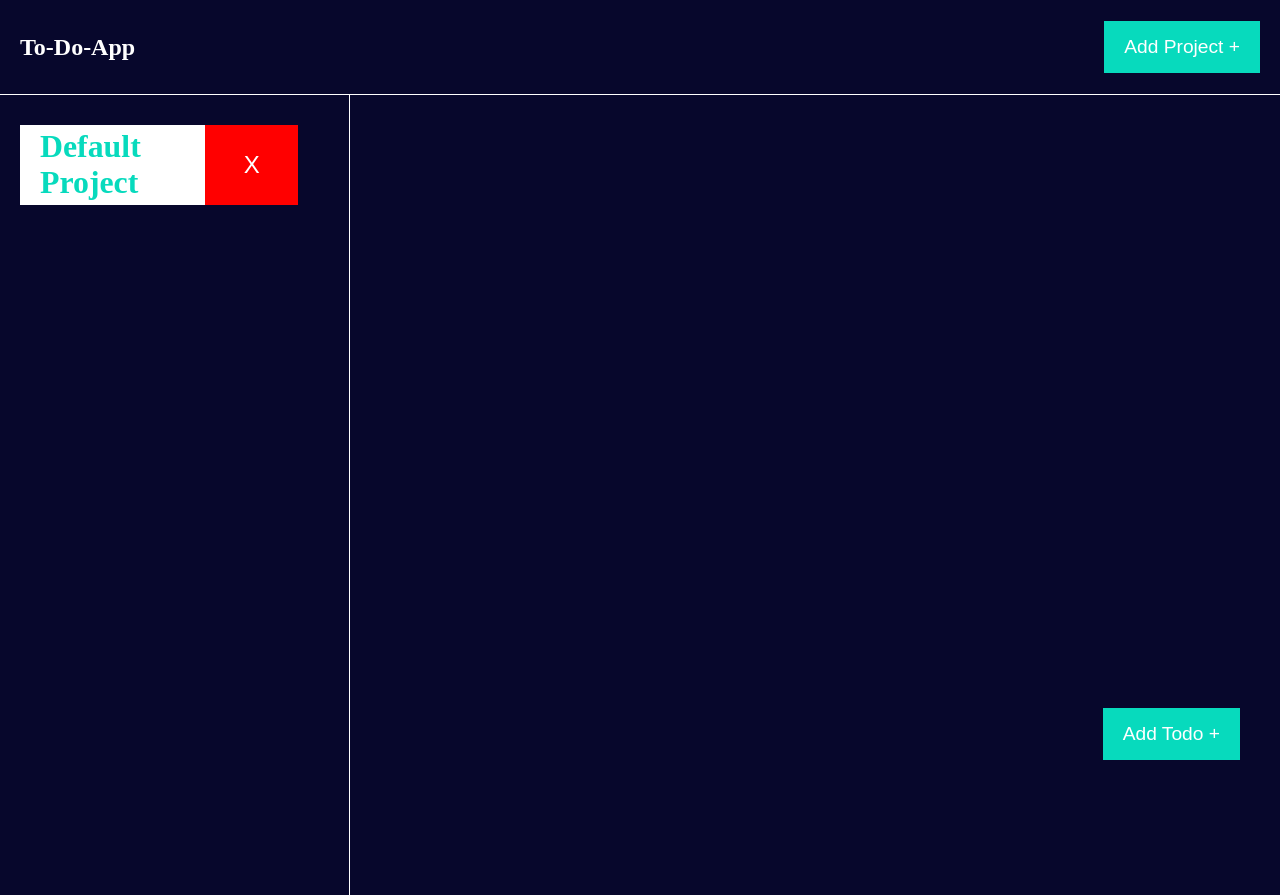
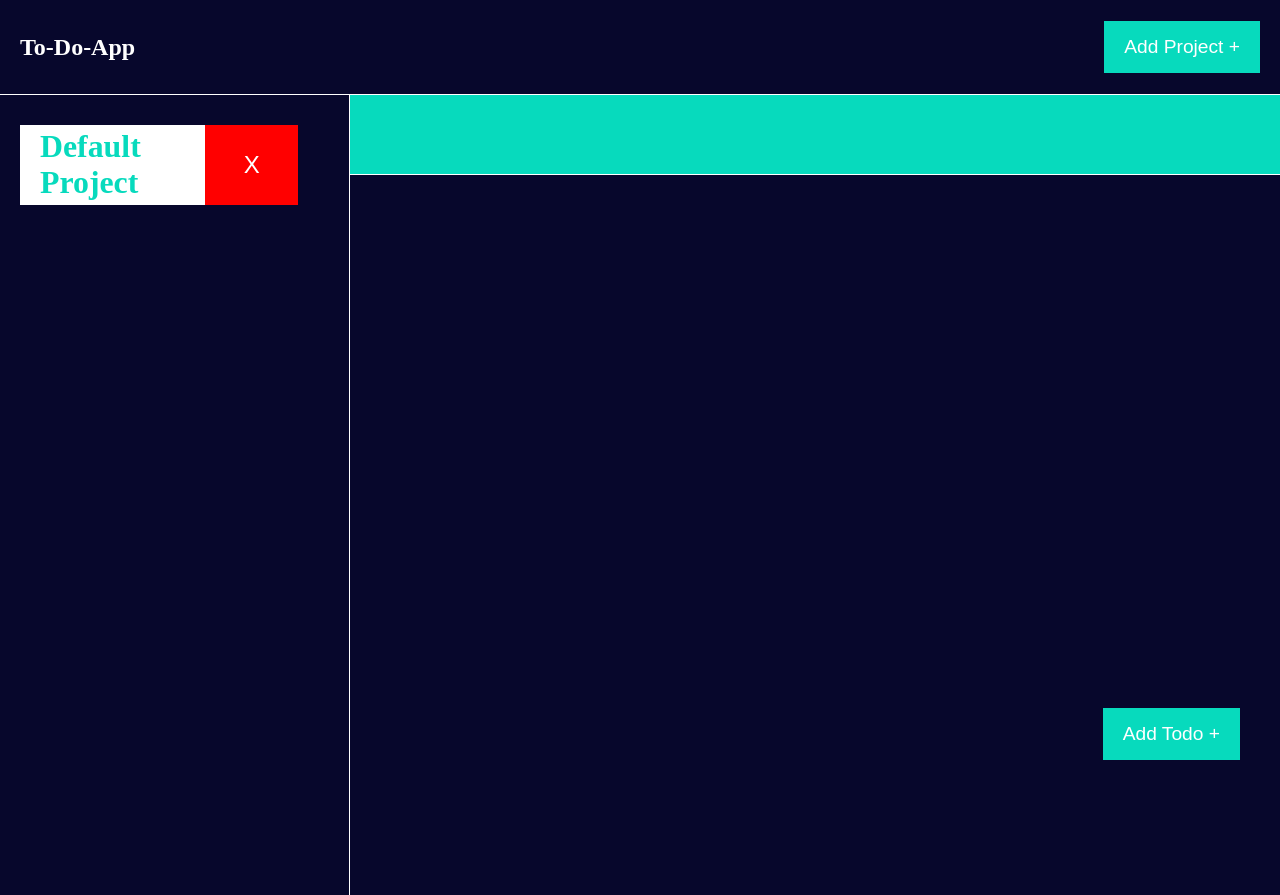
Before and after one commit to Thereshi-kakarot/Todo-List, a website built with webpack: page src/template.html in a window 1280 px wide. Shown: the top 895 px of the page. Built offline with nearby package versions, Linux system fonts and the light colour scheme.

Commit message:
I have added the new highlight feature

```diff
--- a/src/modules/ui.js
+++ b/src/modules/ui.js
@@ -20,6 +20,7 @@ const todoDescription = document.getElementById("todo-description");
 const todoDueDate = document.getElementById("todo-due-date");
 const submitTodoBtn = document.getElementById("submit-todo");
 const prioritySelect = document.getElementById("priority-select");
+const projectHTitle = document.querySelector(".project-h-title");
 
   const renderProjects = () => {
 
@@ -40,11 +41,16 @@ const prioritySelect = document.getElementById("priority-select");
     }
 
     const renderTodos = ()=> {
+
         todoList.innerHTML = "";
 
         if(!state.selectedProject) {
+            projectHTitle.textContent = "";
             return;
         }
+
+        projectHTitle.textContent = state.selectedProject.name;
+
         state.selectedProject.todos.forEach((todo, index) => {
             todoList.innerHTML += `
             <div class="todo">
@@ -87,6 +93,7 @@ addProjectModalBtn.addEventListener("click", ()=> {
 
 });
 asideContainer.addEventListener("click", (e)=> {
+
     if(e.target.classList.contains("del-project")){
         const index = Number(e.target.dataset.index);
         state.projects.splice(index, 1);
@@ -99,6 +106,8 @@ asideContainer.addEventListener("click", (e)=> {
     if(projectElement){
         const index = Number(projectElement.dataset.index);
         state.selectedProject = state.projects[index];
+        projectHTitle.textContent = state.selectedProject.name;
+        renderProjects();
         renderTodos();
     }
 });
--- a/src/style.css
+++ b/src/style.css
@@ -248,16 +248,18 @@ nav button:hover{
 .todo h4{
     font-size: 1.5rem;
     color: #07dabd;
+}
 
-}
 .todo p{
     font-size: 1.2rem;
     color: #000;
 }
+
 .todo .todo-buttons{
     display: flex;
     gap: 10px;
 }
+
 .todo .todo-buttons .del-todo{
     background-color: red;
     color: #fff;
@@ -288,3 +290,13 @@ nav button:hover{
     background-color: #fff;
     color: #07dabd;
 }
+
+.project-h-title-container{
+    width: 100%;
+    height: 80px;
+    display: flex;
+    justify-content: center;
+    align-items: center;
+    background-color: #07dabd;
+    border-bottom: 1px solid #fff;
+}
--- a/src/template.html
+++ b/src/template.html
@@ -21,6 +21,9 @@
           </div>
         </aside>
         <div id="todo-section">
+          <div class="project-h-title-container">
+            <h1 class="project-h-title"></h1>
+          </div>
            <div id="todo-list"></div>
         <button type="button" class="add-todo">Add Todo +</button>
         </div>
```
